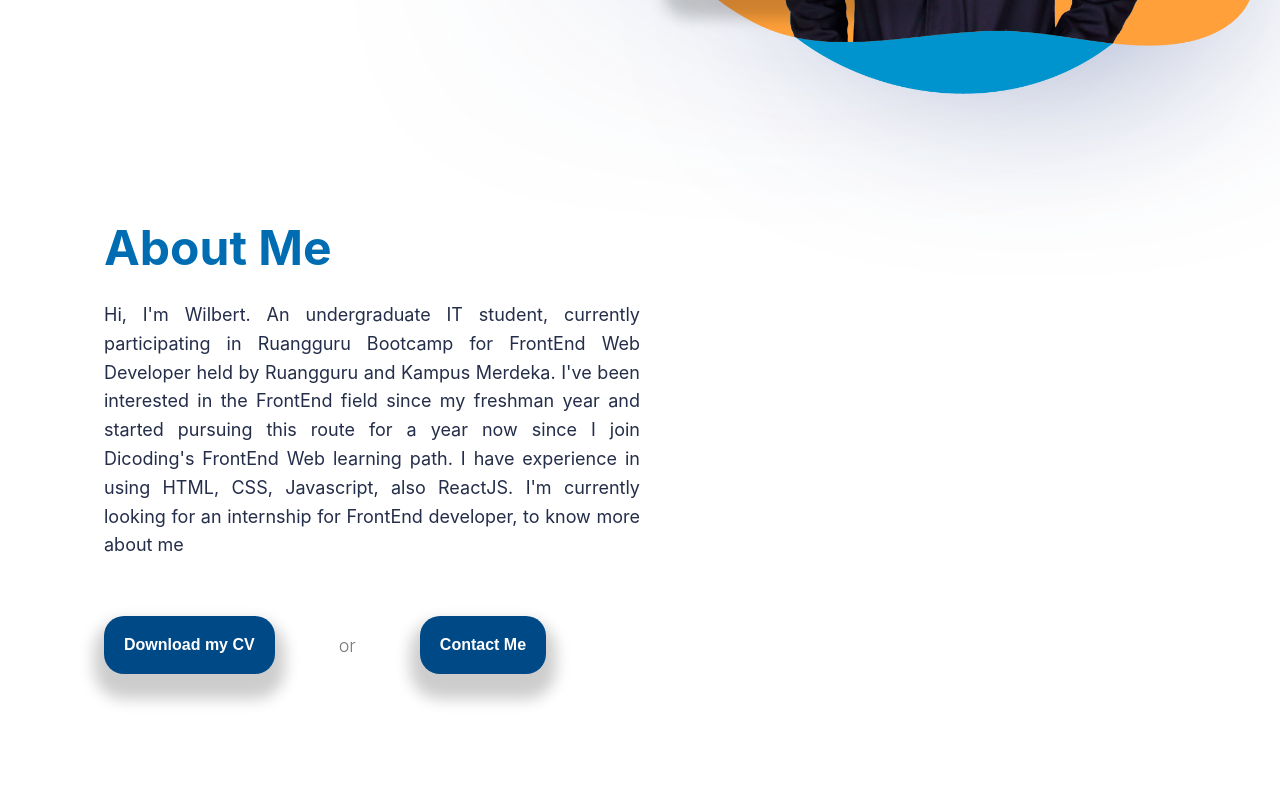
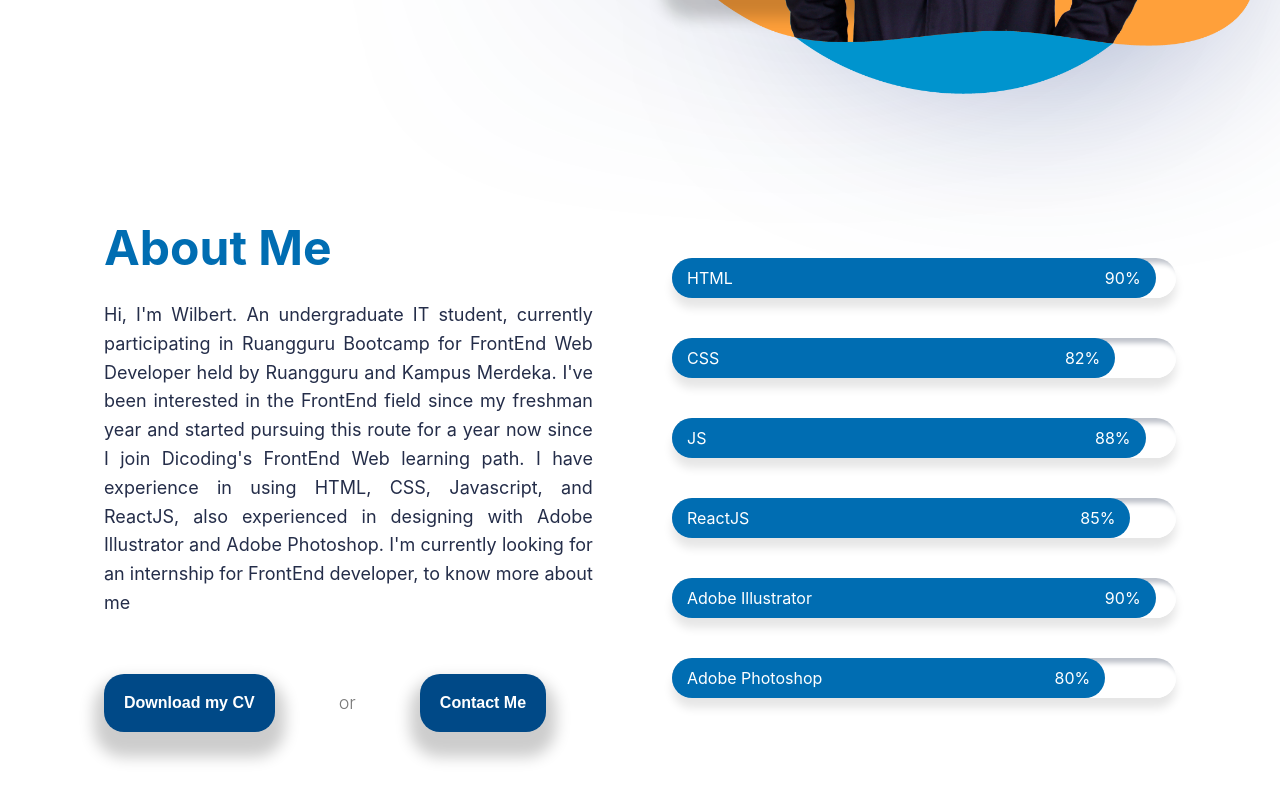
Before and after one commit to wchen19/first-portfolio, a React (Create React App) app: page / in a window 1280 px wide. Shown: the part 710-1510 px from the top of the page. Built offline with nearby package versions, Linux system fonts and the light colour scheme.

Commit message:
add skills section in about me

```diff
--- a/src/App.css
+++ b/src/App.css
@@ -1,15 +1,15 @@
-:root
-{
-  --lightBlue: #86BEDA;
-  --blue: #006DB2;
+:root {
+  --lighterBlue: #86beda;
+  --lightBlue: #4e97d1;
+  --blue: #006db2;
   --darkBlue: #004987;
-    --black : #242D49;
-    --gray : #788097;
-    --blueCard : #DDF8FE;
+  --black: #242d49;
+  --gray: #788097;
+  --blueCard: #ddf8fe;
 }
 
-.App{
-    padding: 0.5rem 3.5rem;
-    overflow: hidden;
-    color: var(--black);
+.App {
+  padding: 0.5rem 3.5rem;
+  overflow: hidden;
+  color: var(--black);
 }
--- a/src/sections/About.jsx
+++ b/src/sections/About.jsx
@@ -13,7 +13,8 @@ const About = () => {
           Kampus Merdeka. I've been interested in the FrontEnd field since my
           freshman year and started pursuing this route for a year now since I
           join Dicoding's FrontEnd Web learning path. I have experience in using
-          HTML, CSS, Javascript, also ReactJS. I'm currently looking for an
+          HTML, CSS, Javascript, and ReactJS, also experienced in designing with
+          Adobe Illustrator and Adobe Photoshop. I'm currently looking for an
           internship for FrontEnd developer, to know more about me
         </span>
         <span>
@@ -24,7 +25,44 @@ const About = () => {
         </span>
       </div>
       <div className='rightAbout'>
-        <div className='skills'></div>
+        <div className='skills'>
+          <div className='container'>
+            <div className='bar html'>
+              <span>HTML</span>
+              <span>90%</span>
+            </div>
+          </div>
+          <div className='container'>
+            <div className='bar css'>
+              <span>CSS</span>
+              <span>82%</span>
+            </div>
+          </div>
+          <div className='container'>
+            <div className='bar js'>
+              <span>JS</span>
+              <span>88%</span>
+            </div>
+          </div>
+          <div className='container'>
+            <div className='bar react'>
+              <span>ReactJS</span>
+              <span>85%</span>
+            </div>
+          </div>
+          <div className='container'>
+            <div className='bar illustrator'>
+              <span>Adobe Illustrator</span>
+              <span>90%</span>
+            </div>
+          </div>
+          <div className='container'>
+            <div className='bar photoshop'>
+              <span>Adobe Photoshop</span>
+              <span>80%</span>
+            </div>
+          </div>
+        </div>
       </div>
     </div>
   );
--- a/src/styles/About.css
+++ b/src/styles/About.css
@@ -25,6 +25,7 @@
   font-size: 18px;
   text-align: justify;
   line-height: 1.8rem;
+  width: 97%;
 }
 
 .leftAbout > :nth-child(3) {
@@ -50,12 +51,71 @@
 }
 
 .leftAbout button:hover {
-  background: var(--lightBlue);
-  color: var(--black);
+  background: var(--blue);
+  color: var(--darkBlue);
   box-shadow: 0px 5px 8px 5px rgba(0, 0, 0, 0.2);
 }
 
 .rightAbout {
   display: flex;
   flex: 1;
+  margin-left: 4rem;
 }
+
+.skills {
+  width: 100%;
+}
+
+.container {
+  margin-top: 2.5rem;
+  width: 100%;
+  border-radius: 50px;
+  box-shadow: 0px 10px 10px rgba(0, 0, 0, 0.1), inset 5px 5px 5px #bfc3cb,
+    inset -5px -5px 5px #ffffff;
+}
+
+.container:hover {
+  box-shadow: inset 5px 5px 5px #bfc3cb, inset -5px -5px 5px #ffffff;
+}
+
+.bar {
+  padding: 10px 15px;
+  color: #ffffff;
+  display: flex;
+  justify-content: space-between;
+  background: var(--blue);
+}
+
+.bar:hover {
+  background: var(--darkBlue);
+}
+
+.html {
+  width: 90%;
+  border-radius: 50px;
+}
+
+.css {
+  width: 82%;
+  border-radius: 50px;
+}
+
+.js {
+  width: 88%;
+  border-radius: 50px;
+}
+
+.react {
+  width: 85%;
+  border-radius: 50px;
+}
+
+.illustrator {
+  width: 90%;
+  border-radius: 50px;
+}
+
+.photoshop {
+  width: 80%;
+  border-radius: 50px;
+}
```
